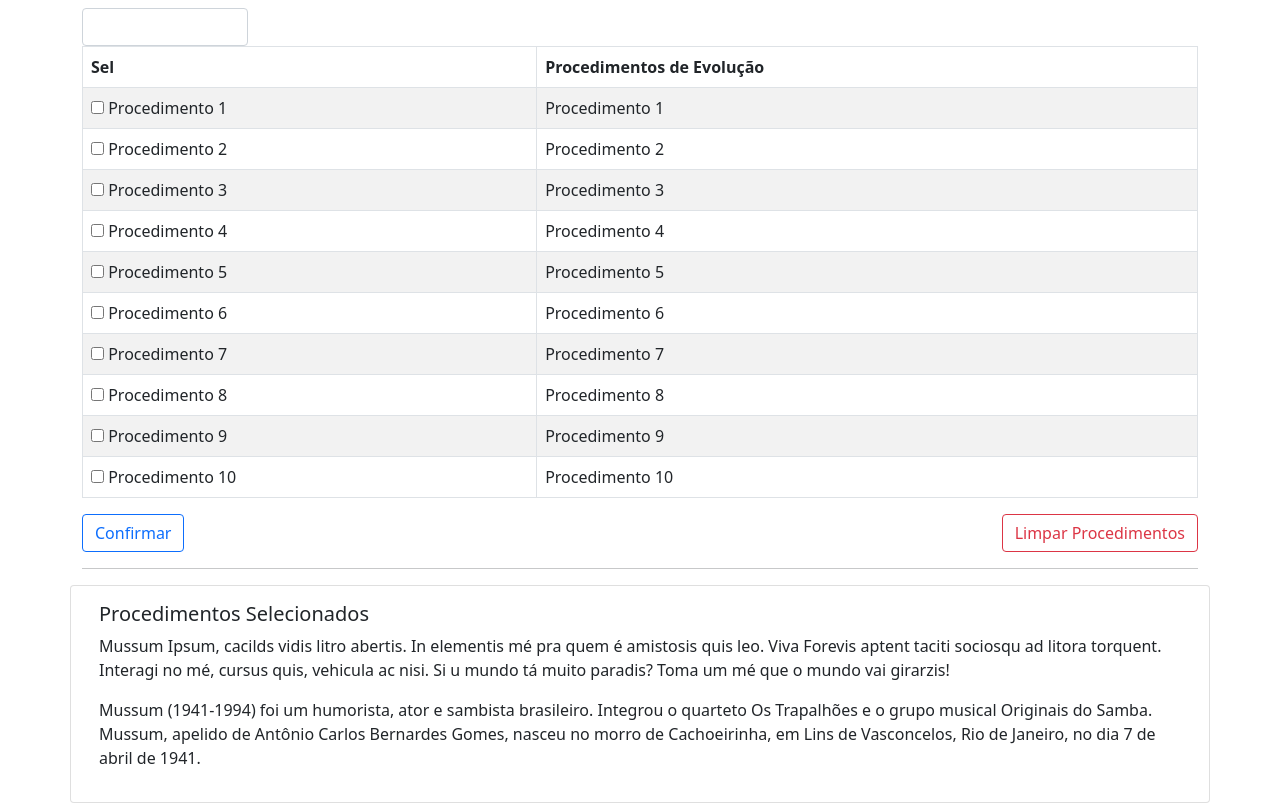
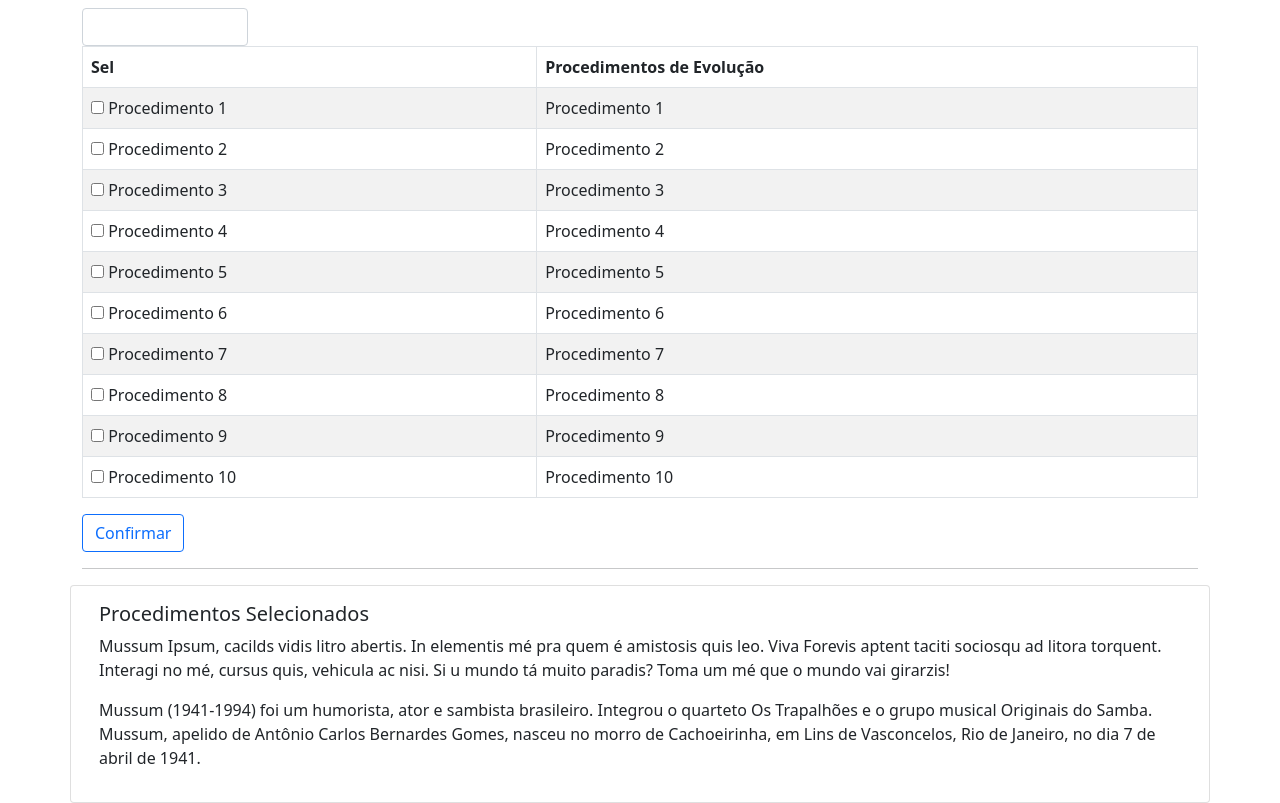
Before and after one commit to andretdswork/testeTrabalho, a plain HTML site: page views/index.html in a window 1280 px wide. Shown: the part 73-876 px from the top of the page. Drawn offline with nearby package versions, Linux system fonts and the light colour scheme.

Commit message:
retirada botão limpar procedimentos

```diff
--- a/views/index.html
+++ b/views/index.html
@@ -34,7 +34,6 @@
         <div class="row">
           <div class="col  ">
               <a id="btnMostrarProcedimentos" class="btn btn-outline-primary" href="#" role="button">Confirmar</a>
-              <a id="btnMostrarProcedimentos" class="btn btn-outline-danger float-end" href="#" role="button">Limpar Procedimentos</a>
           </div>
         </div>
         <hr/>
```
